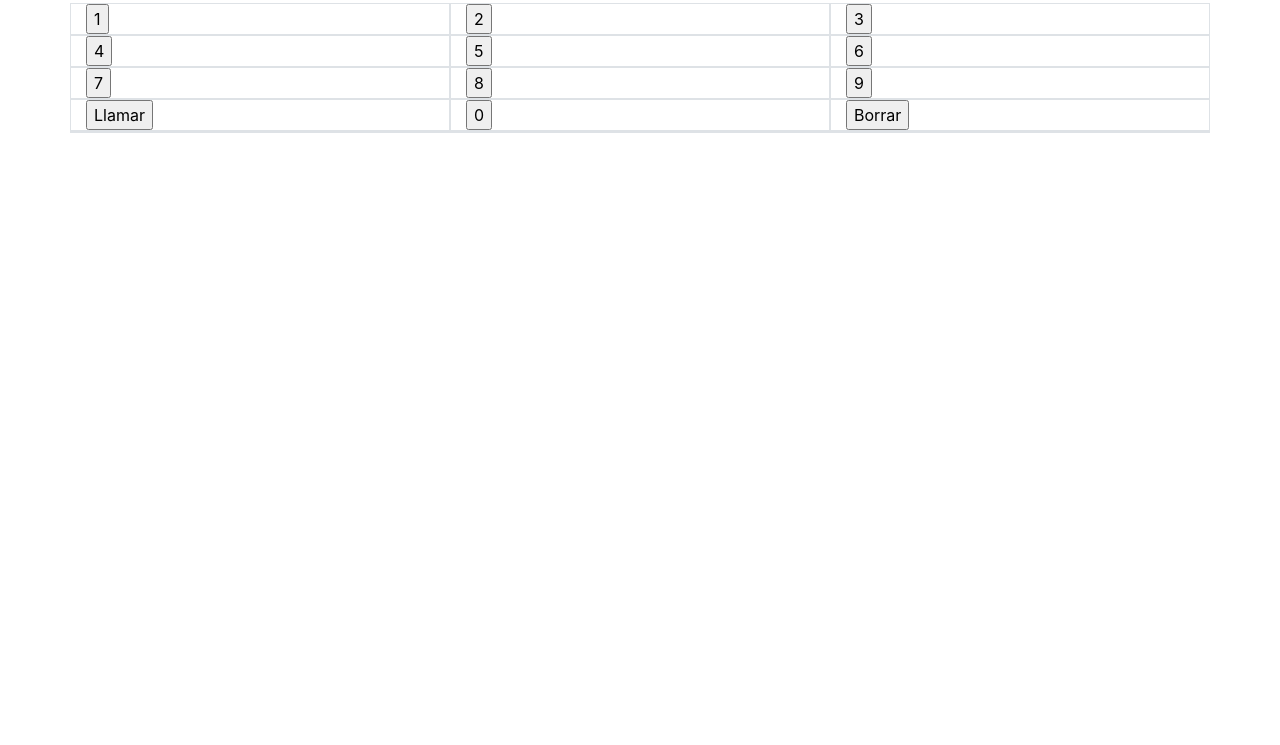
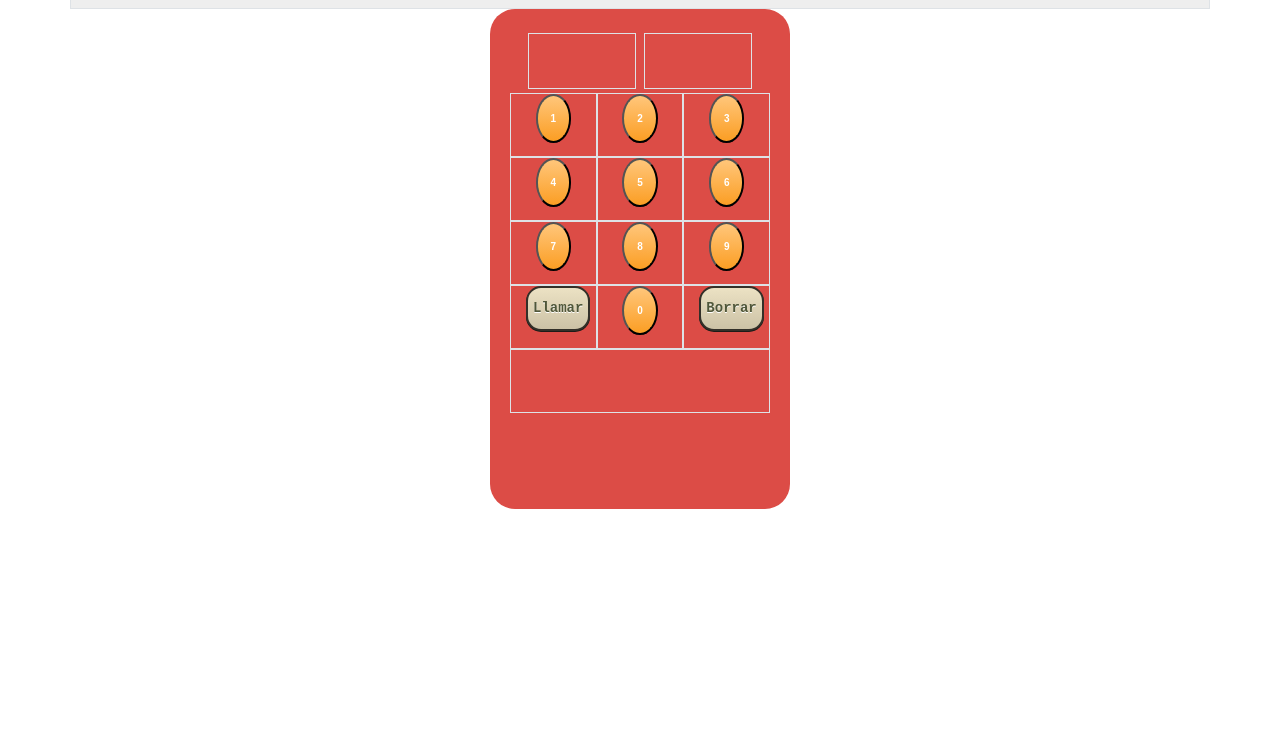
Before and after one commit to TomasGarrido12/portero_electrico, a plain HTML site: page index.html in a window 1280 px wide. Shown: the part 55-800 px from the top of the page. Drawn offline with nearby package versions, Linux system fonts and the light colour scheme.

Commit message:
agregado de estilos

```diff
--- /dev/null
+++ b/css/estilos.css
@@ -0,0 +1,76 @@
+.titulo {
+  display: block;
+  margin: 0 auto;
+  justify-content: center;
+  text-align: center;
+  margin-bottom: 5px;
+}
+
+.portero {
+  display: block;
+  margin: 0 auto;
+  padding: 20px;
+  background-color: #dc4c46;
+  width: 300px;
+  height: 500px;
+  border-radius: 25px;
+}
+
+.row {
+  height: 8vh;
+  justify-content: center;
+  text-align: center;
+}
+
+.boton {
+  box-shadow: inset 0px 0px 0px 0px #fce2c1;
+  background: linear-gradient(to bottom, #ffc477 5%, #fb9e25 100%);
+  background-color: #ffc477;
+  border-radius: 50%;
+  display: inline-block;
+  cursor: pointer;
+  color: #ffffff;
+  font-family: Arial;
+  font-size: 10px;
+  font-weight: bold;
+  padding: 15px 13px;
+  text-decoration: none;
+  text-shadow: 0px 2px 50px #cc9f52;
+}
+.boton:hover {
+  background: linear-gradient(to bottom, #fb9e25 5%, #ffc477 100%);
+  background-color: #fb9e25;
+}
+.boton:active {
+  position: relative;
+  top: 1px;
+}
+
+.llamarYBorrar {
+  box-shadow: 0px 1px 0px 0px #1c1b18;
+  background: linear-gradient(to bottom, #eae0c2 5%, #ccc2a6 100%);
+  background-color: #eae0c2;
+  border-radius: 15px;
+  border: 2px solid #333029;
+  display: inline-block;
+  cursor: pointer;
+  color: #505739;
+  font-family: "Courier New", Courier, monospace;
+  font-size: 14px;
+  font-weight: bold;
+  padding: 10px 5px;
+  text-decoration: none;
+  text-shadow: 0px 1px 0px #ffffff;
+}
+.llamarYBorrar:hover {
+  background: linear-gradient(to bottom, #ccc2a6 5%, #eae0c2 100%);
+  background-color: #ccc2a6;
+}
+.llamarYBorrar:active {
+  position: relative;
+  top: 1px;
+}
+
+#quePisoEs {
+  font-family: "Courier New", Courier, monospace;
+}
--- a/index.html
+++ b/index.html
@@ -8,11 +8,13 @@
       integrity="sha384-DfXdz2htPH0lsSSs5nCTpuj/zy4C+OGpamoFVy38MVBnE+IbbVYUew+OrCXaRkfj"
       crossorigin="anonymous"
     ></script>
+    <link rel="stylesheet" href="css/estilos.css" />
     <script
       src="https://cdn.jsdelivr.net/npm/popper.js@1.16.1/dist/umd/popper.min.js"
       integrity="sha384-9/reFTGAW83EW2RDu2S0VKaIzap3H66lZH81PoYlFhbGU+6BZp6G7niu735Sk7lN"
       crossorigin="anonymous"
     ></script>
+
     <link
       rel="stylesheet"
       href="https://stackpath.bootstrapcdn.com/bootstrap/4.5.2/css/bootstrap.min.css"
@@ -32,11 +34,12 @@
       <div class="container">
         <div class="row">
           <div class="col border" style="background-color: #eee">
-            <h2>Portero Electrico</h2>
+            <h2 class="titulo">Portero Electrico</h2>
           </div>
         </div>
       </div>
     </header>
+    <div class="portero">
       <section id="visorPiso_visorDpto">
         <div class="container">
           <div class="row">
@@ -52,24 +55,120 @@
       <section id="botones">
         <div class="container">
           <div class="row">
-          <div class="col-sm-4 border"><input type="button" class="boton"  id="1" value=1 onclick="tomarDigito(1)"></div>
-          <div class="col-sm-4 border"><input type="button" class="boton"  id="2" value=2 onclick="tomarDigito(2)"></div>
-          <div class="col-sm-4 border"><input type="button" class="boton"  id="3" value=3 onclick="tomarDigito(3)"></div>
+            <div class="col-sm-4 border">
+              <input
+                type="button"
+                class="boton"
+                id="1"
+                value="1"
+                onclick="tomarDigito(1)"
+              />
+            </div>
+            <div class="col-sm-4 border">
+              <input
+                type="button"
+                class="boton"
+                id="2"
+                value="2"
+                onclick="tomarDigito(2)"
+              />
+            </div>
+            <div class="col-sm-4 border">
+              <input
+                type="button"
+                class="boton"
+                id="3"
+                value="3"
+                onclick="tomarDigito(3)"
+              />
+            </div>
           </div>
           <div class="row">
-          <div class="col-sm-4 border"><input type="button" class="boton"  id="4" value=4 onclick="tomarDigito(4)"></div>
-          <div class="col-sm-4 border"><input type="button" class="boton"  id="5" value=5 onclick="tomarDigito(5)"></div>
-          <div class="col-sm-4 border"><input type="button" class="boton"  id="6" value=6 onclick="tomarDigito(6)"></div>
+            <div class="col-sm-4 border">
+              <input
+                type="button"
+                class="boton"
+                id="4"
+                value="4"
+                onclick="tomarDigito(4)"
+              />
+            </div>
+            <div class="col-sm-4 border">
+              <input
+                type="button"
+                class="boton"
+                id="5"
+                value="5"
+                onclick="tomarDigito(5)"
+              />
+            </div>
+            <div class="col-sm-4 border">
+              <input
+                type="button"
+                class="boton"
+                id="6"
+                value="6"
+                onclick="tomarDigito(6)"
+              />
+            </div>
           </div>
           <div class="row">
-          <div class="col-sm-4 border"><input type="button" class="boton"  id="7" value=7 onclick="tomarDigito(7)"></div>
-          <div class="col-sm-4 border"><input type="button" class="boton"  id="8" value=8 onclick="tomarDigito(8)"></div>
-          <div class="col-sm-4 border"><input type="button" class="boton"  id="9" value=9 onclick="tomarDigito(9)"></div>
+            <div class="col-sm-4 border">
+              <input
+                type="button"
+                class="boton"
+                id="7"
+                value="7"
+                onclick="tomarDigito(7)"
+              />
+            </div>
+            <div class="col-sm-4 border">
+              <input
+                type="button"
+                class="boton"
+                id="8"
+                value="8"
+                onclick="tomarDigito(8)"
+              />
+            </div>
+            <div class="col-sm-4 border">
+              <input
+                type="button"
+                class="boton"
+                id="9"
+                value="9"
+                onclick="tomarDigito(9)"
+              />
+            </div>
           </div>
           <div class="row">
-          <div class="col-sm-4 border"><input type="button" id="Llamar" value="Llamar" onclick="llamar()"></div>
-          <div class="col-sm-4 border"><input type="button" class="boton"  id="0" value=0 onclick="tomarDigito(0)"></div>
-          <div class="col-sm-4 border"><input type="button" id="borrar" value="Borrar" onclick="borrar()"></div>
+            <div class="col-sm-4 border">
+              <input
+                type="button"
+                class="llamarYBorrar"
+                id="Llamar"
+                value="Llamar"
+                onclick="llamar()"
+              />
+            </div>
+            <div class="col-sm-4 border">
+              <input
+                type="button"
+                class="boton"
+                id="0"
+                value="0"
+                onclick="tomarDigito(0)"
+              />
+            </div>
+            <div class="col-sm-4 border">
+              <input
+                type="button"
+                class="llamarYBorrar"
+                id="borrar"
+                value="Borrar"
+                onclick="borrar()"
+              />
+            </div>
           </div>
         </div>
       </section>
@@ -82,5 +181,6 @@
           </div>
         </div>
       </section>
+    </div>
   </body>
 </html>
```
Also changed, not shown: practica.js (+25 -22 lines). Lines whose indentation alone changed are shown as unchanged.
